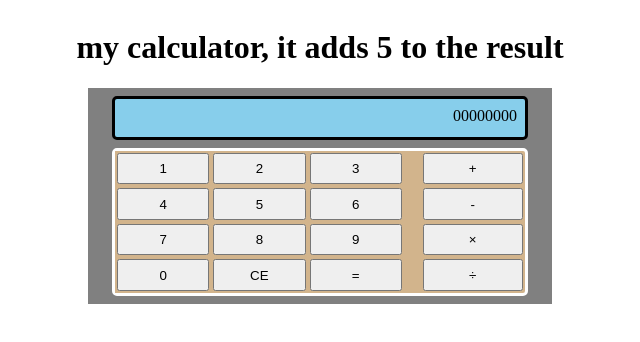
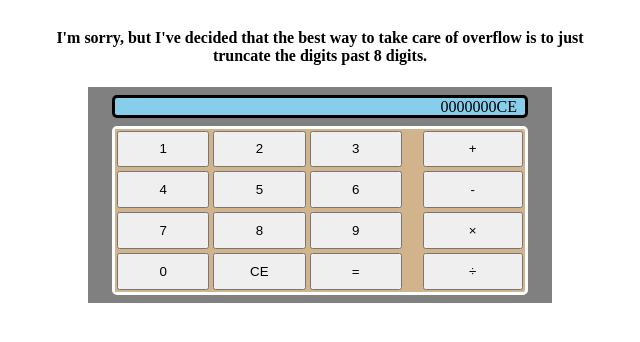
Before and after one commit to jay-computer/odin-project-calculator, a plain HTML site: page index.html in a window 1280 px wide. Both pictures are taken after a click on the button "CE". Shown: the whole page, without its empty margins (320-960 px from the left). Drawn offline with Linux system fonts and the light colour scheme.

Commit message:
Made numbers display scrolling left when overflowed

```diff
--- a/index.html
+++ b/index.html
@@ -8,7 +8,7 @@
     </head>
 
     <body>
-        <h1>my calculator, it adds 5 to the result</h1>
+        <h4>I'm sorry, but I've decided that the best way to take care of overflow is to just truncate the digits past 8 digits.</h4>
         <div class="calcBody">
             <div class="calcDisplay">
                 00000000
--- a/script.js
+++ b/script.js
@@ -0,0 +1,21 @@
+
+
+const display = document.querySelector(".calcDisplay");
+//let inputOne = "00000000";
+//display.innerText = inputOne;
+
+
+function concatNum(e) {
+    console.log(e.target.innerText);
+    let pressedNum = e.target.innerText;
+
+    //algo to concat the pressed digit on the right
+    let temp = display.innerText.substring(1, 8);
+    temp = temp + pressedNum;
+    console.log(temp);
+    display.innerText = temp;
+}
+
+
+const numbers = document.querySelector(".numerosEnt").querySelectorAll("button");
+numbers.forEach((button)=>button.addEventListener("click", concatNum));
--- a/style.css
+++ b/style.css
@@ -2,6 +2,11 @@ body {
     display: flex;
     align-items: center;
     flex-direction: column;
+}
+
+h4 {
+    text-align: center;
+    max-width: 45vw;
 }
 
 .calcBody {
@@ -16,7 +21,7 @@ body {
 }
 
 .calcDisplay {
-    height: 30px;
+    height: 15px;
     background-color: skyblue;
     margin-bottom: 8px;
     margin-right: 16px;
@@ -25,7 +30,7 @@ body {
     border: solid black;
     text-align: right;
     padding-right: 8px;
-    padding-top: 8px;
+    padding-bottom: 2px;
 }
 
 .calcMid {
```
